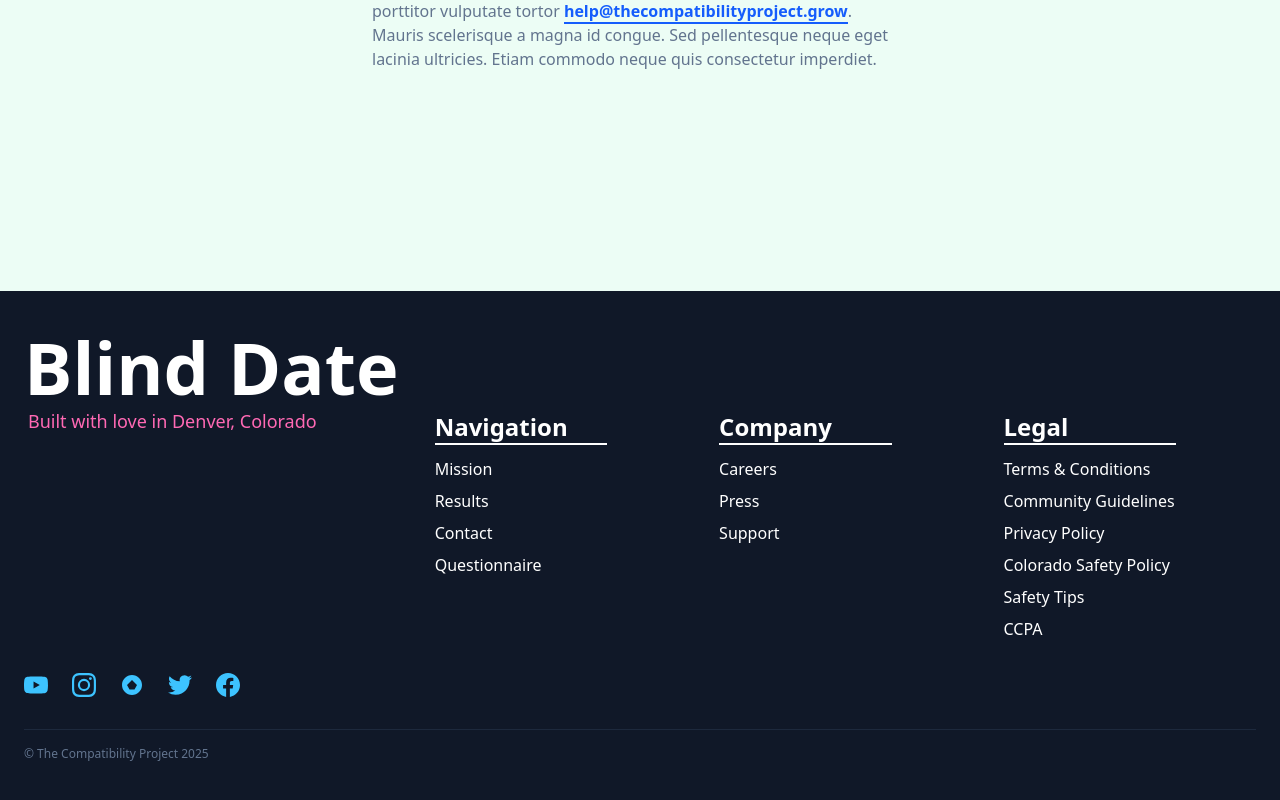
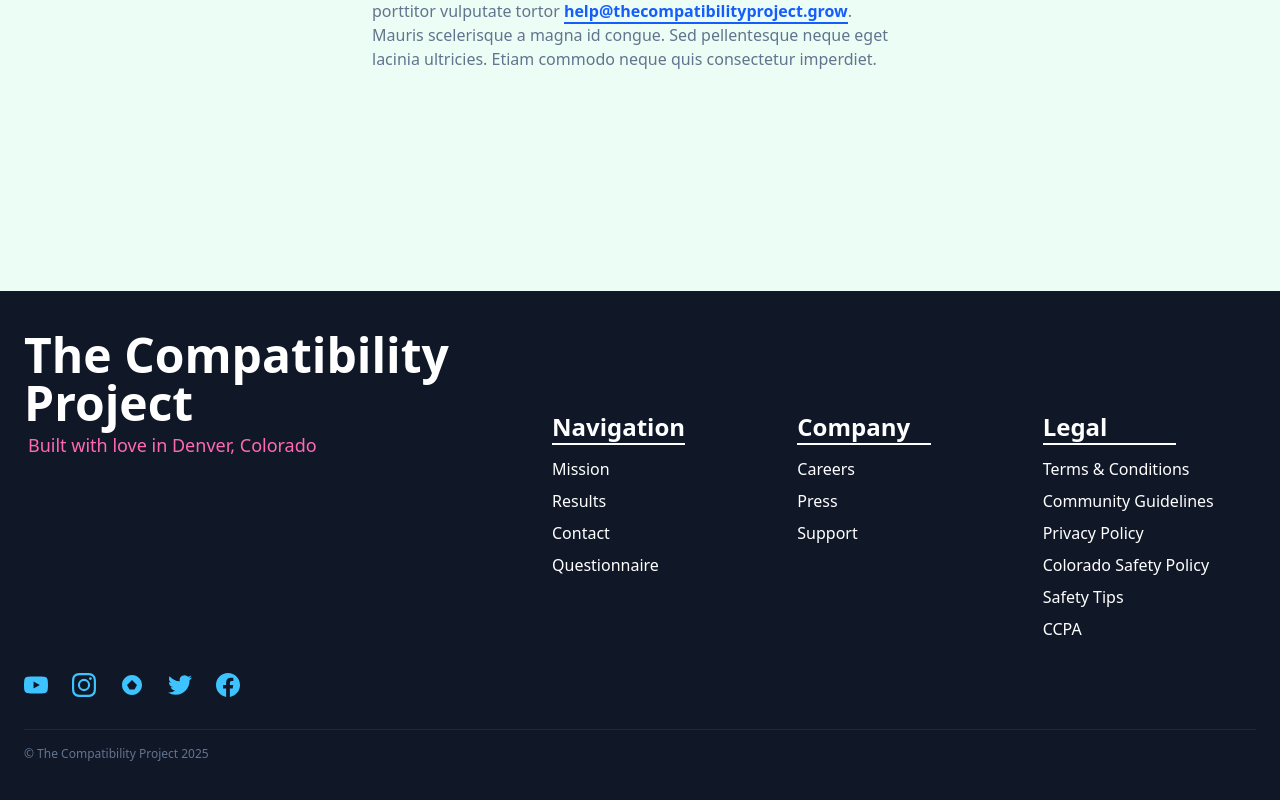
Before and after one commit to patricknicklaus/the_compatibility_project, a React (Vite) app: page / in a window 1280 px wide. Shown: the part 4489-5289 px from the top of the page. Built offline with nearby package versions, Linux system fonts and the light colour scheme.

Commit message:
update footer

```diff
--- a/src/components/footer.tsx
+++ b/src/components/footer.tsx
@@ -6,8 +6,8 @@ const Footer = () => {
       <div className="container mx-auto px-6">
         <div className="flex flex-col md:flex-row">
           {/* Left side with logo and tagline */}
-          <div className="md:w-1/3 mb-8 md:mb-0">
-            <h2 className="text-5xl md:text-7xl font-bold mb-1">Blind Date</h2>
+          <div className="md:w-1/2 mb-8 md:mb-0">
+            <h2 className="text-3xl md:text-5xl font-bold mb-1">The Compatibility Project</h2>
             <p className="text-hotPink md:text-lg ml-1">Built with love in Denver, Colorado</p>
           </div>
 
```
